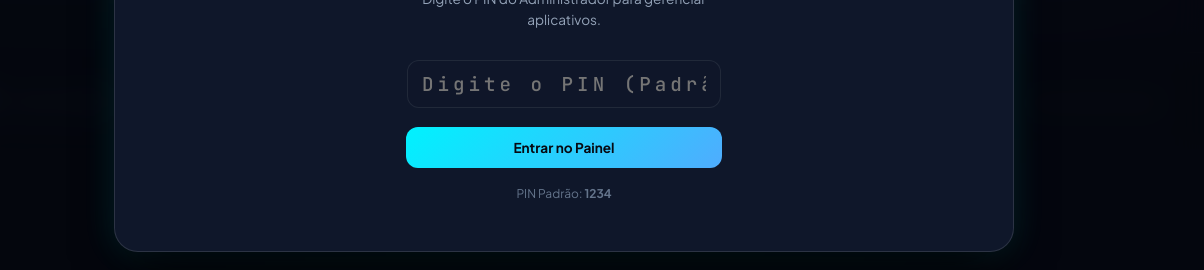
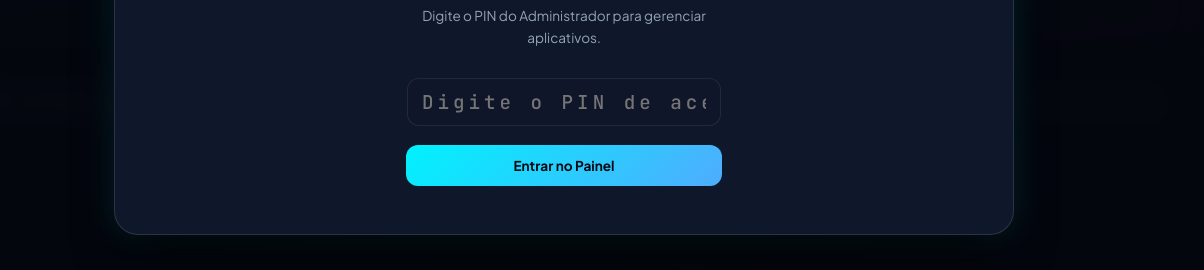
Before and after one commit to Bambamtelas/mr-tech-premium, a website: page index.html in a window 1280 px wide. Both pictures are taken after a click on the button "Painel Admin". Shown: the part 407-677 px from the top of the page, 76-1280 px from the left. Drawn offline with Linux system fonts and the light colour scheme.

Commit message:
Remover texto PIN Padrao do login de admin

```diff
--- a/index.html
+++ b/index.html
@@ -207,15 +207,12 @@
 
         <form id="adminLoginForm">
           <div style="margin-bottom: 1.2rem;">
-            <input type="password" id="adminPinInput" class="form-control" placeholder="Digite o PIN (Padrão: 1234)" style="text-align: center; font-size: 1.2rem; letter-spacing: 4px; font-family: var(--font-mono);" required>
+            <input type="password" id="adminPinInput" class="form-control" placeholder="Digite o PIN de acesso" style="text-align: center; font-size: 1.2rem; letter-spacing: 4px; font-family: var(--font-mono);" required>
           </div>
           <button type="submit" class="btn-download-primary" style="width: 100%; padding: 12px;">
             Entrar no Painel
           </button>
         </form>
-        <div style="margin-top: 1rem; font-size: 0.75rem; color: #64748b;">
-          PIN Padrão: <strong>1234</strong>
-        </div>
       </div>
 
       <!-- DASHBOARD DO ADMIN (Após Login) -->
```
